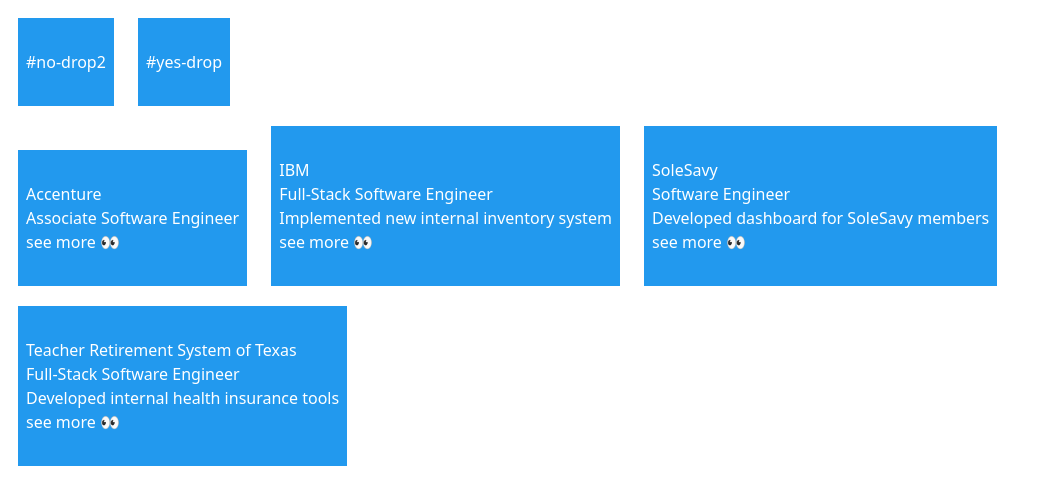
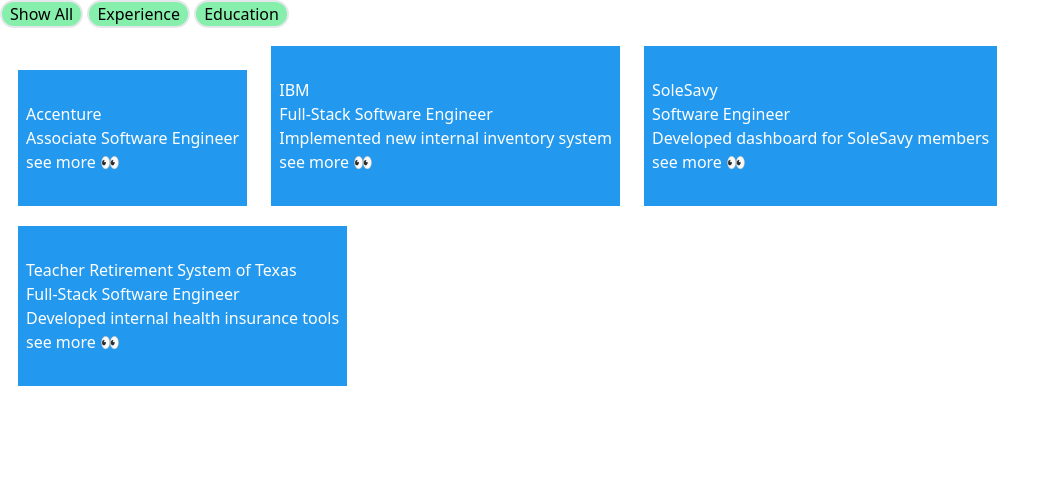
Before and after one commit to albertogodinez/albertogodinez.me, an Eleventy site: page src/index.njk in a window 1280 px wide. Shown: the whole page, without its empty margins (0-1060 px from the left). Built offline with nearby package versions, Linux system fonts and the light colour scheme; Eleventy itself is replaced by a stand-in of ours; files that its build step writes are made by us from their sources.

Commit message:
adds initial button layout for handling notes state

```diff
--- a/src/css/tailwind.css
+++ b/src/css/tailwind.css
@@ -52,3 +52,7 @@
   color: #000;
   background-color: #4e4;
 }
+
+.button {
+  @apply bg-green-300 rounded-full w-max border-2 px-2;
+}
--- a/src/index.njk
+++ b/src/index.njk
@@ -5,12 +5,14 @@ title: Home
 <!-- TODO: Make sure that I want to keep this script here or in the layout -->
 <script src="https://cdn.jsdelivr.net/npm/interactjs/dist/interact.min.js"></script>
 
-
-<div id="no-drop" class="drag-drop">
+<button class="button">Show All</button>
+<button class="button">Experience</button>
+<button class="button">Education</button>
+<!-- <div id="no-drop" class="drag-drop">
   #no-drop2
 </div>
 
-<div id="yes-drop" class="drag-drop"> #yes-drop </div>
+<div id="yes-drop" class="drag-drop"> #yes-drop </div> -->
 
 <!-- <div id="outer-dropzone" class="dropzone">
   #outer-dropzone
@@ -125,5 +127,4 @@ interact('.drag-drop')
       // dragMoveListener from the dragging demo above
       listeners: { move: dragMoveListener }
     })
-
 </script>
```
Lines whose indentation alone changed are shown as unchanged.
